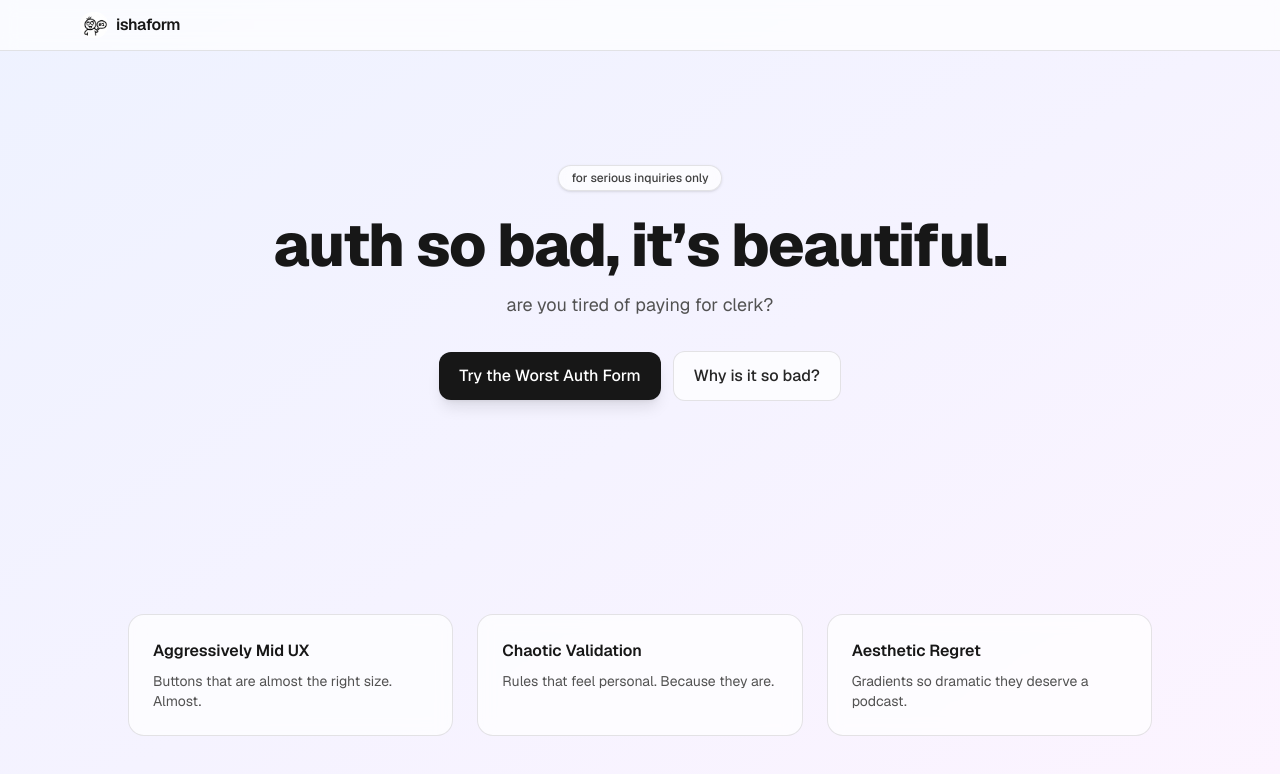
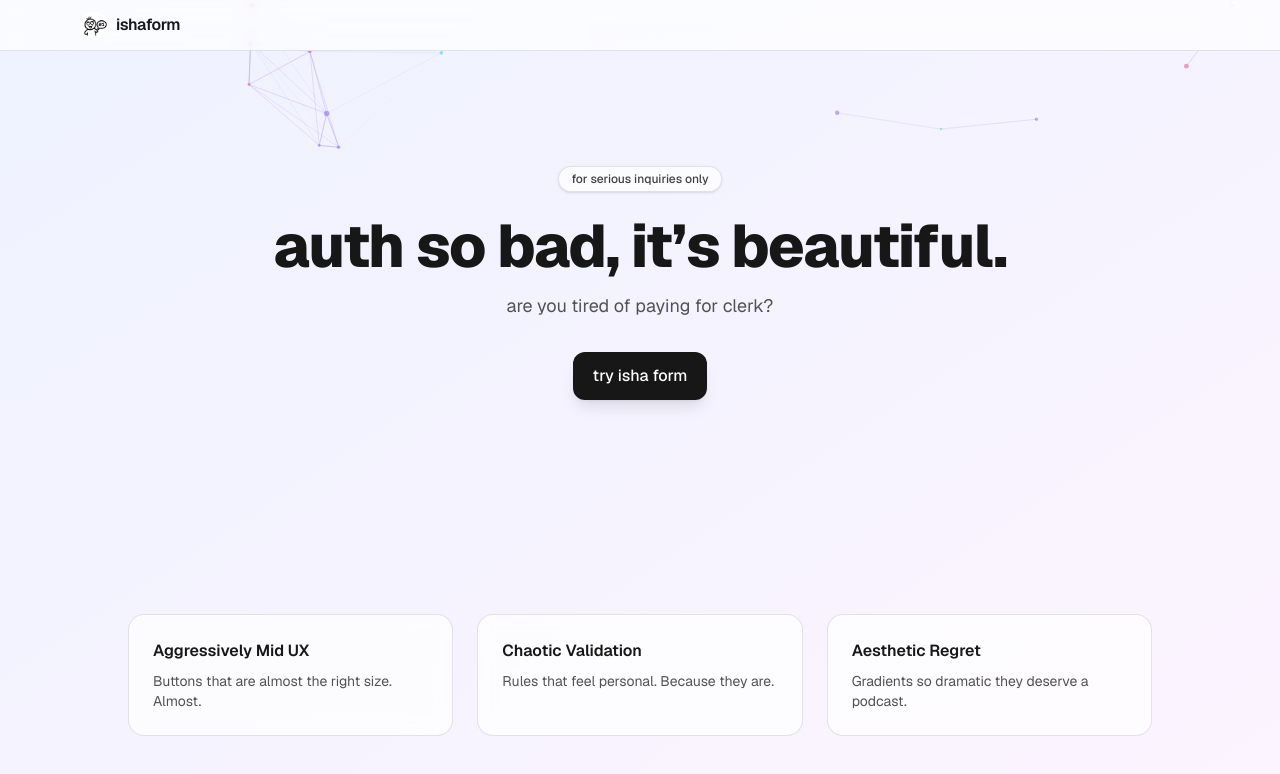
Before and after one commit to spineda1208/vibeathon-naiss, a Next.js app: page / in a window 1280 px wide. Shown: the top 774 px of the page. Built offline with nearby package versions, Linux system fonts and the light colour scheme.

Commit message:
Add animated particle background to landing page.
- Install react-tsparticles and tsparticles-slim
- BackgroundParticles client component renders decorative particles behind content
- Lazy-load on client in page to avoid SSR issues

```diff
--- a/package.json
+++ b/package.json
@@ -12,7 +12,9 @@
     "framer-motion": "^12.23.24",
     "next": "15.5.5",
     "react": "19.1.0",
-    "react-dom": "19.1.0"
+    "react-dom": "19.1.0",
+    "react-tsparticles": "^2.12.2",
+    "tsparticles-slim": "^2.12.0"
   },
   "devDependencies": {
     "typescript": "^5",
--- a/src/app/page.tsx
+++ b/src/app/page.tsx
@@ -1,3 +1,7 @@
+import Link from "next/link";
+
+import React from "react";
+
 export const metadata = {
   title: "ishaform — Worst Auth Landing",
   description: "An ironically over-the-top landing for the worst auth form.",
@@ -5,7 +9,14 @@ export const metadata = {
 
 export default function Home() {
   return (
-    <main className="min-h-screen grid place-items-center px-6 py-12">
+    <main className="relative min-h-screen grid place-items-center px-6 py-12">
+      {/* Decorative particle background */}
+      {/* @ts-expect-error Async import of client component */}
+      {(() => {
+        if (typeof window === "undefined") return null;
+        const Bg = require("../components/BackgroundParticles").default;
+        return Bg ? React.createElement(Bg) : null;
+      })()}
       <div className="mx-auto max-w-4xl text-center">
         <div className="inline-flex items-center gap-2 rounded-full border border-black/10 dark:border-white/15 bg-white/70 dark:bg-neutral-900/60 px-3 py-1 text-xs font-medium text-neutral-700 dark:text-neutral-300 shadow-sm backdrop-blur">
           for serious inquiries only
@@ -17,18 +28,12 @@ export default function Home() {
           are you tired of paying for clerk?
         </p>
         <div className="mt-8 flex items-center justify-center gap-3">
-          <a
+          <Link
             href="/demo"
             className="inline-flex items-center justify-center rounded-xl bg-neutral-900 text-white dark:bg-white dark:text-neutral-900 px-5 py-3 font-medium shadow-lg shadow-neutral-900/10 hover:opacity-90"
           >
-            Try the Worst Auth Form
-          </a>
-          <a
-            href="#features"
-            className="inline-flex items-center justify-center rounded-xl border border-black/10 dark:border-white/15 bg-white/70 dark:bg-neutral-900/60 px-5 py-3 font-medium text-neutral-800 dark:text-neutral-200 hover:bg-white/90 dark:hover:bg-neutral-900/80"
-          >
-            Why is it so bad?
-          </a>
+            try isha form
+          </Link>
         </div>
       </div>
 
--- /dev/null
+++ b/src/components/BackgroundParticles.tsx
@@ -0,0 +1,49 @@
+"use client";
+
+import React, { useCallback } from "react";
+import Particles from "react-tsparticles";
+import type { Engine } from "tsparticles-engine";
+import { loadSlim } from "tsparticles-slim";
+
+export default function BackgroundParticles() {
+  const particlesInit = useCallback(async (engine: Engine) => {
+    await loadSlim(engine);
+  }, []);
+
+  return (
+    <div className="pointer-events-none fixed inset-0 -z-10">
+      <Particles
+        id="ishaform-bg"
+        init={particlesInit}
+        options={{
+          fullScreen: false,
+          background: { color: "transparent" },
+          detectRetina: true,
+          fpsLimit: 60,
+          interactivity: {
+            events: {
+              onHover: { enable: true, mode: "repulse" },
+              resize: true,
+            },
+            modes: {
+              repulse: { distance: 120, duration: 0.4 },
+            },
+          },
+          particles: {
+            number: { value: 70, density: { enable: true, area: 800 } },
+            color: { value: ["#8b5cf6", "#a78bfa", "#ec4899", "#22d3ee"] },
+            links: { enable: true, color: "#a78bfa", distance: 150, opacity: 0.3, width: 1 },
+            move: {
+              enable: true,
+              speed: 0.6,
+              direction: "none",
+              outModes: { default: "out" },
+            },
+            opacity: { value: 0.5 },
+            size: { value: { min: 1, max: 3 } },
+          },
+        }}
+      />
+    </div>
+  );
+}
```
Also changed, not shown: 1 other file (tests, documents, lock files or other folders).
